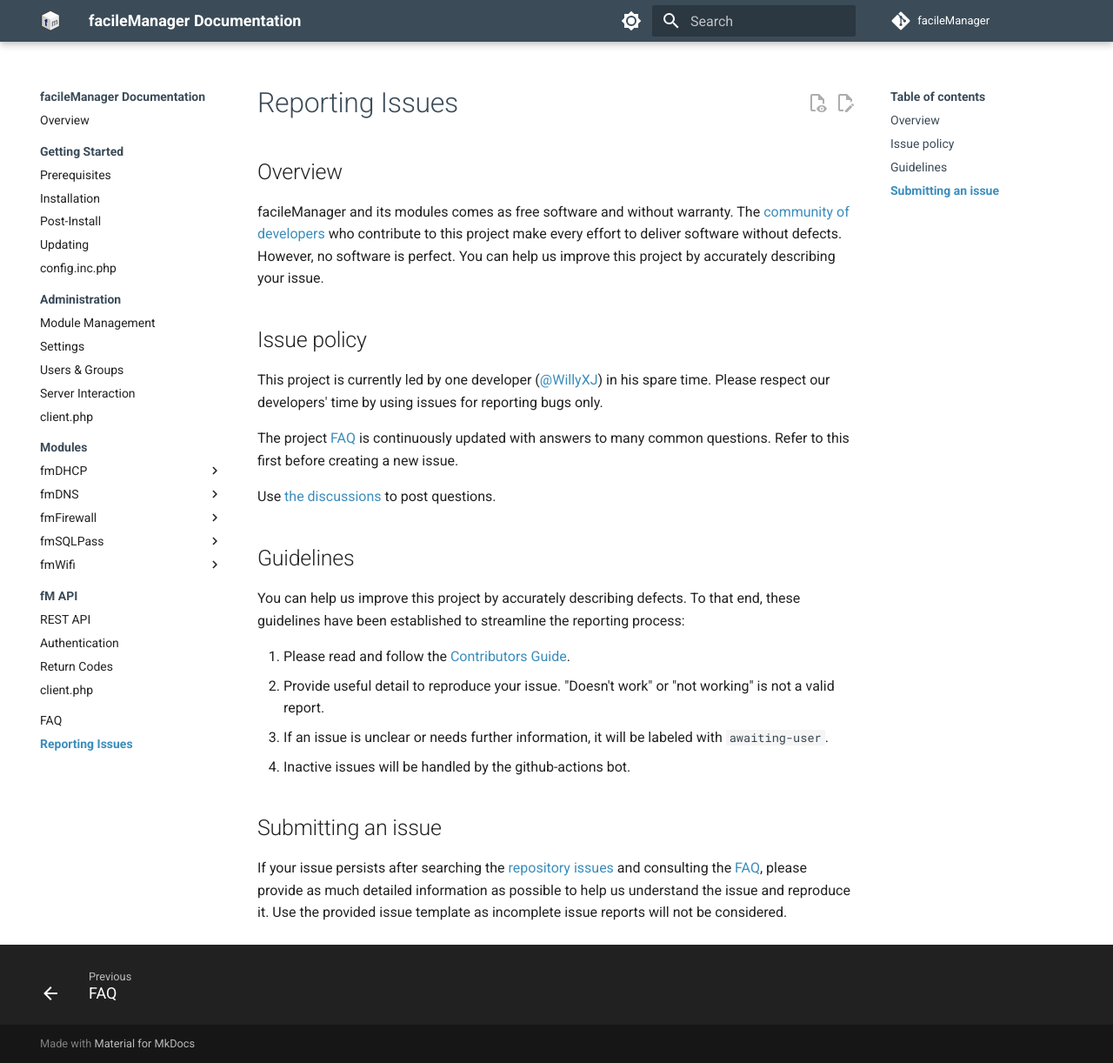
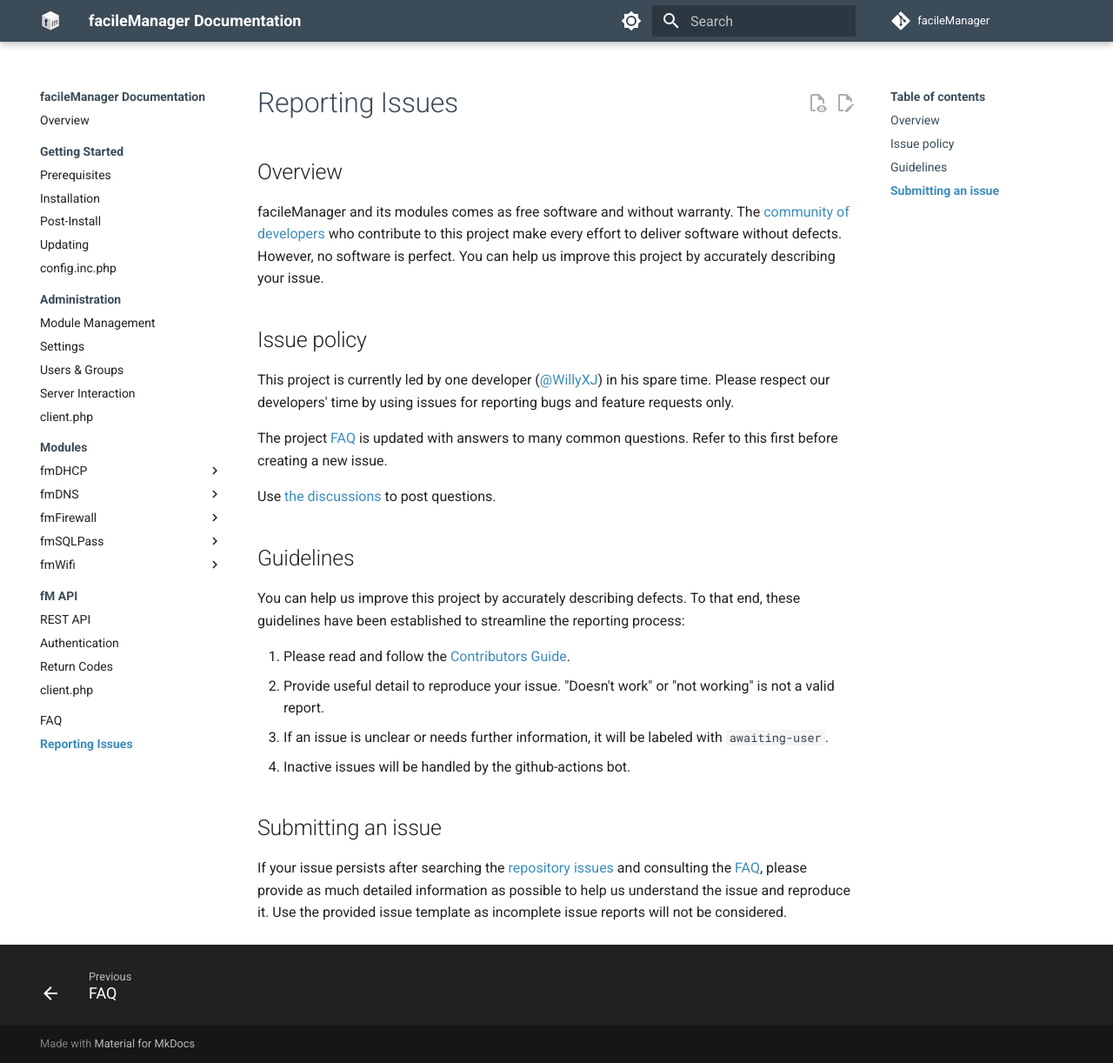
Before and after one commit to facileManager/facileManager-docs, an MkDocs documentation site: the page built from docs/issues.md, in a window 1280 px wide and 1222 px high. Shown: the whole window at 87% size. Built offline with MkDocs 1.6.1 and Material for MkDocs 9.7.7, drawn with Linux system fonts in a browser that asks for light colours; comment, search, counter and statistics services are not loaded.

Commit message:
Revised wording
- Include feature requests
- Include information about authentication security

```diff
--- a/docs/issues.md
+++ b/docs/issues.md
@@ -2,9 +2,9 @@
 facileManager and its modules comes as free software and without warranty. The [community of developers](https://github.com/facileManager/facileManager/graphs/contributors) who contribute to this project make every effort to deliver software without defects. However, no software is perfect. You can help us improve this project by accurately describing your issue.
 
 ## Issue policy
-This project is currently led by one developer ([@WillyXJ](https://github.com/WillyXJ)) in his spare time. Please respect our developers' time by using issues for reporting bugs only.
+This project is currently led by one developer ([@WillyXJ](https://github.com/WillyXJ)) in his spare time. Please respect our developers' time by using issues for reporting bugs and feature requests only.
 
-The project [FAQ](faq.md) is continuously updated with answers to many common questions. Refer to this first before creating a new issue.
+The project [FAQ](faq.md) is updated with answers to many common questions. Refer to this first before creating a new issue.
 
 Use [the discussions](https://github.com/facileManager/facileManager/discussions/) to post questions.
 
```
Also changed, not shown: docs/index.md (+4 -2 lines).
